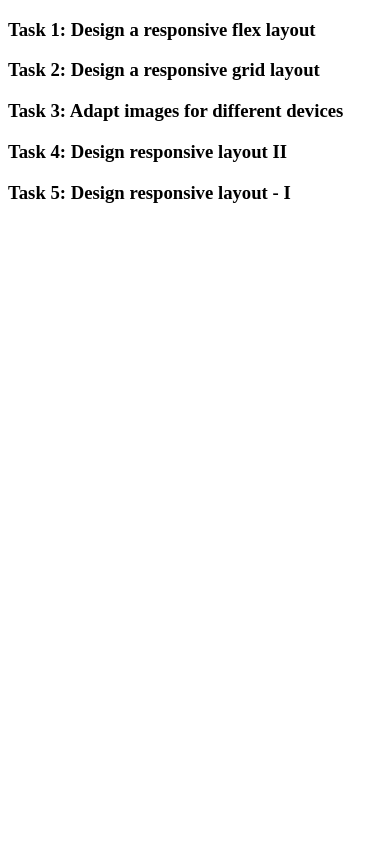
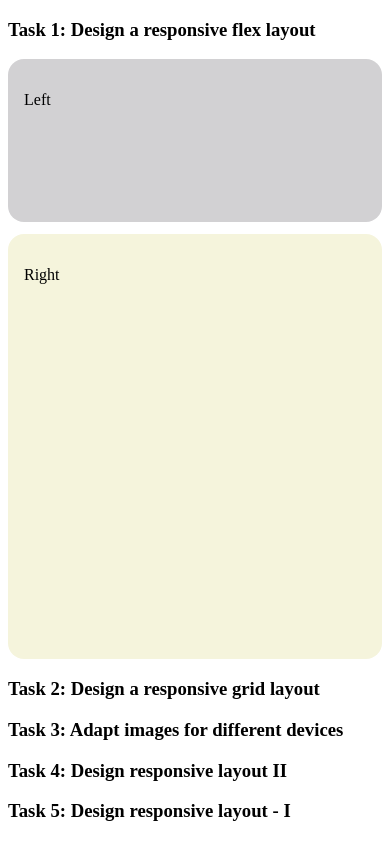
Before and after one commit to nazmul-nhb/Module-7-Practices, a plain HTML site: page index.html in a window 390 px wide. Drawn offline with Linux system fonts and the light colour scheme.

Commit message:
completed task 1

```diff
--- a/index.html
+++ b/index.html
@@ -1,19 +1,27 @@
 <!DOCTYPE html>
 <html lang="en">
+
 <head>
     <meta charset="UTF-8">
     <meta name="viewport" content="width=device-width, initial-scale=1.0">
     <title>Module #7 Tasks</title>
     <link rel="stylesheet" href="styles/module-7.css">
 </head>
+
 <body>
     <main>
         <section class="task-1">
             <h3 class="task-title">Task 1: Design a responsive flex layout</h3>
-            <div class="task-container">
-
+            <div class="task1-container">
+                <div class="left">
+                    <p>Left</p>
+                </div>
+                <div class="right">
+                    <p>Right</p>
+                </div>
             </div>
         </section>
+
         <section class="task-2">
             <h3 class="task-title">Task 2: Design a responsive grid layout</h3>
             <div class="task-container">
@@ -40,4 +48,5 @@
         </section>
     </main>
 </body>
+
 </html>
--- a/styles/module-7.css
+++ b/styles/module-7.css
@@ -0,0 +1,44 @@
+/* Task 1 */
+
+.task-1 {
+    width: 100%;
+}
+
+.task1-container {
+    display: flex;
+    gap: 12px;
+    height: 600px;
+}
+
+.left {
+    background-color: #d2d1d3;
+    border-radius: 16px;
+    padding: 16px;
+    flex-grow: 1;
+}
+
+.right {
+    background-color: #f5f4dc;
+    border-radius: 16px;
+    padding: 16px;
+    flex-grow: 3;
+}
+
+
+
+
+/* Responsive Styles */
+@media screen and (max-width:576px) {
+    .task1-container {
+        flex-direction: column;
+
+    }
+
+    .left {
+        height: 25%;
+    }
+
+    .right {
+        height: 75%;
+    }
+}
```
